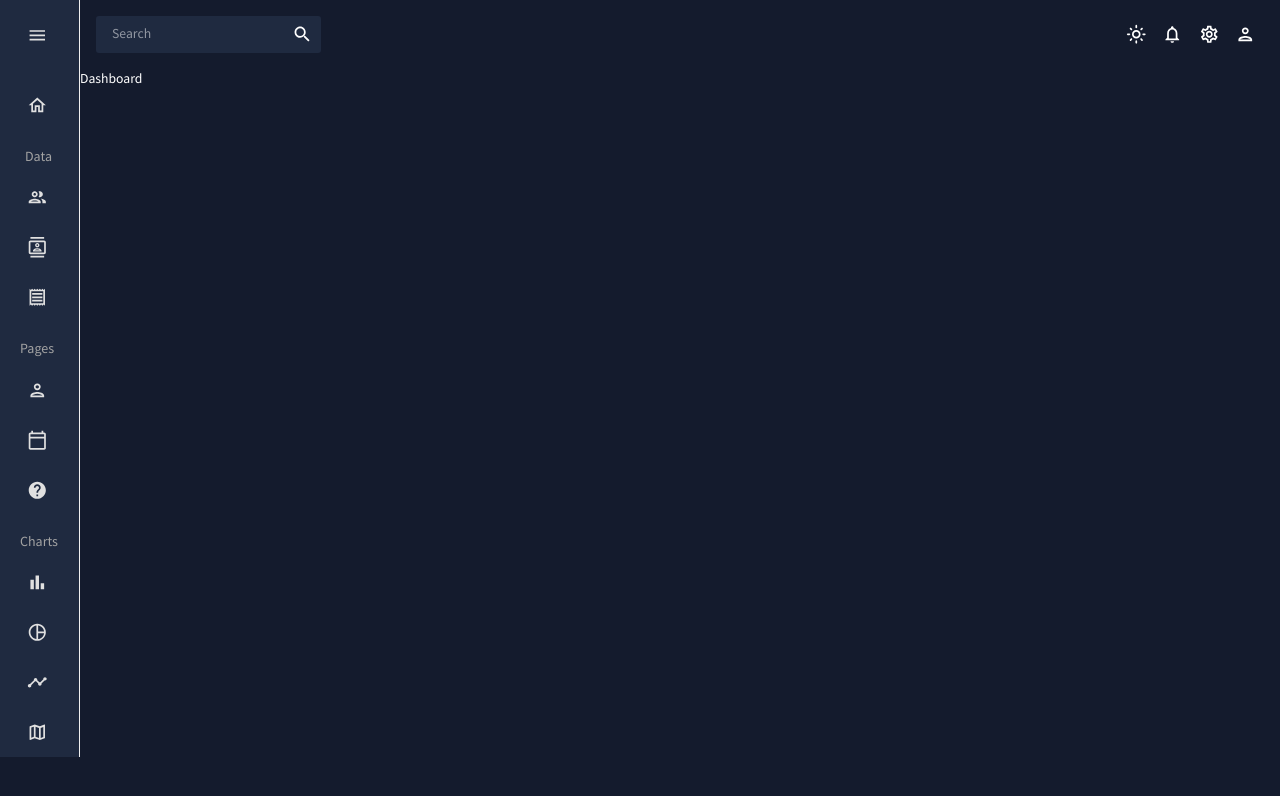
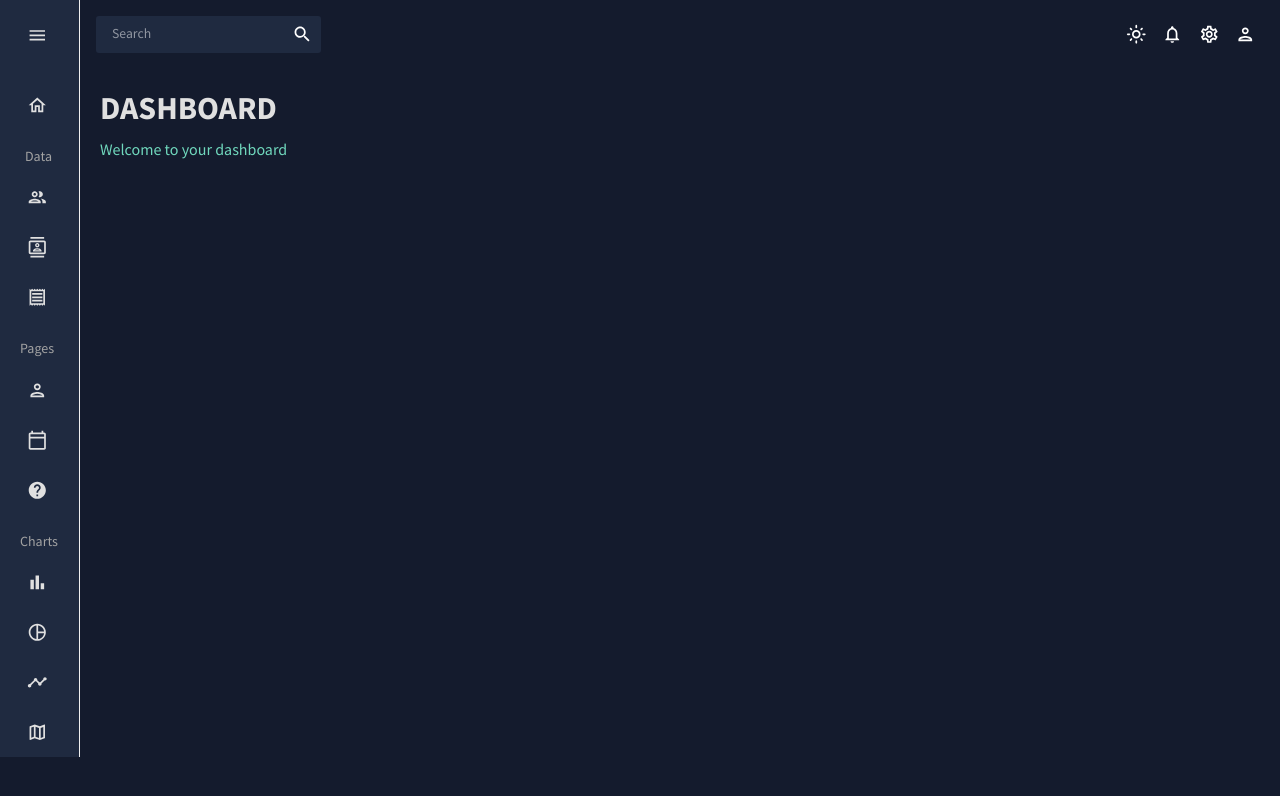
Before and after one commit to DragonflyPie/dashboard, a React (Create React App) app: page / in a window 1280 px wide. Shown: the top 796 px of the page. Built offline with nearby package versions, Linux system fonts and the light colour scheme.

Commit message:
feat: implement header

```diff
--- a/src/App.tsx
+++ b/src/App.tsx
@@ -2,7 +2,7 @@ import { ColorModeContext, useMode } from "./theme";
 import { CssBaseline, ThemeProvider } from "@mui/material";
 import { Route, Routes } from "react-router-dom";
 import Topbar from "./scenes/global/Topbar";
-import Dashboard from "./scenes/dashboard";
+import Dashboard from "./scenes/dashboard/Dashboard";
 import Sidebar from "./scenes/global/Sidebar";
 import { ProSidebarProvider } from "react-pro-sidebar";
 
--- /dev/null
+++ b/src/components/Header.tsx
@@ -0,0 +1,35 @@
+import React from "react";
+import { Box, Typography, useTheme } from "@mui/material";
+import { tokens } from "../theme";
+
+interface HeaderProps {
+  title: string;
+  subtitle: string;
+}
+
+const Header = ({ title, subtitle }: HeaderProps) => {
+  const theme = useTheme();
+  const colors = tokens(theme.palette.mode);
+  return (
+    <Box
+      p="20px 20px 30px 20px"
+      display="flex"
+      flexDirection="column"
+      gap=".5em"
+    >
+      <Typography
+        variant="h2"
+        color={colors.grey[100]}
+        fontWeight="bold"
+        sx={{ mb: "5px", textTransform: "uppercase" }}
+      >
+        {title}
+      </Typography>
+      <Typography variant="h5" color={colors.greenAccent[400]}>
+        {subtitle}
+      </Typography>
+    </Box>
+  );
+};
+
+export default Header;
--- /dev/null
+++ b/src/scenes/dashboard/Dashboard.tsx
@@ -0,0 +1,12 @@
+import { Box } from "@mui/material";
+import Header from "../../components/Header";
+
+const Dashboard = () => {
+  return (
+    <Box>
+      <Header title="Dashboard" subtitle="Welcome to your dashboard" />
+    </Box>
+  );
+};
+
+export default Dashboard;
--- a/src/scenes/dashboard/index.tsx
+++ /dev/null
@@ -1,7 +0,0 @@
-import React from "react";
-
-const Dashboard = () => {
-  return <div>Dashboard</div>;
-};
-
-export default Dashboard;
```
